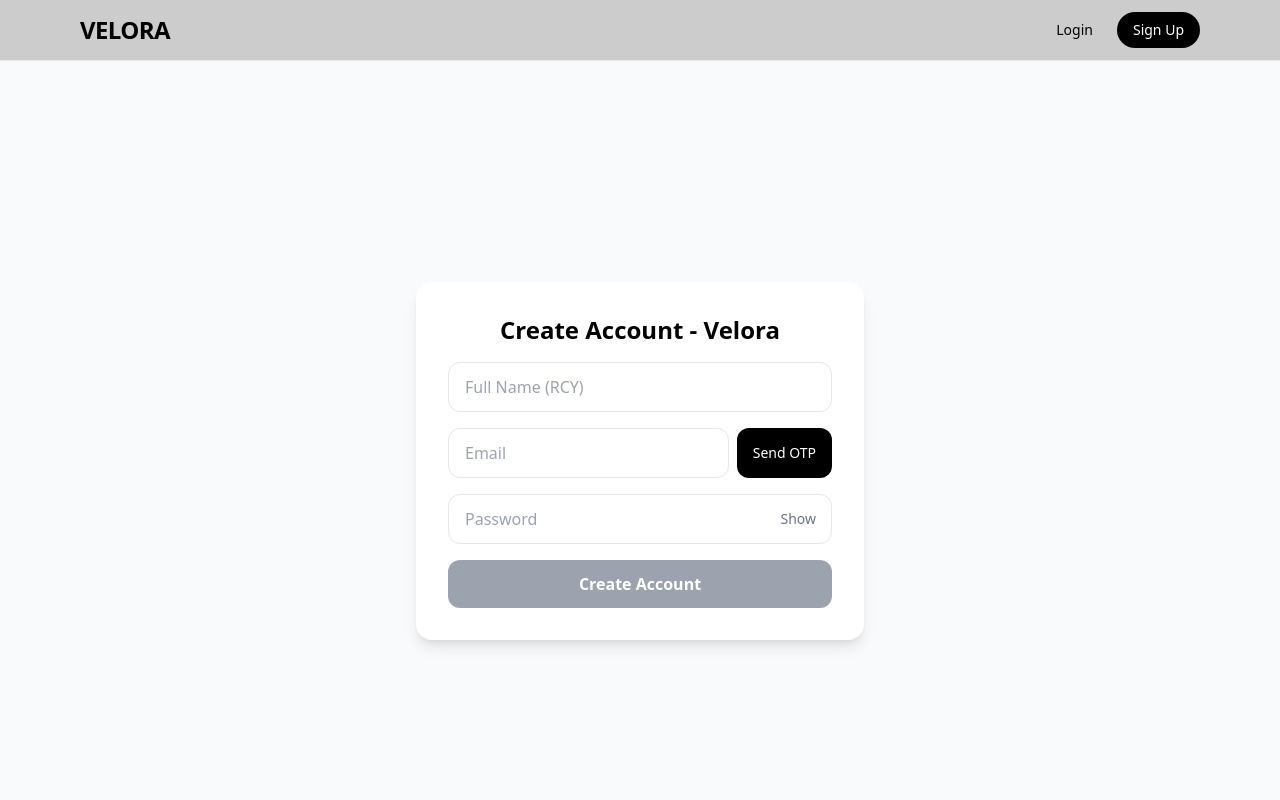
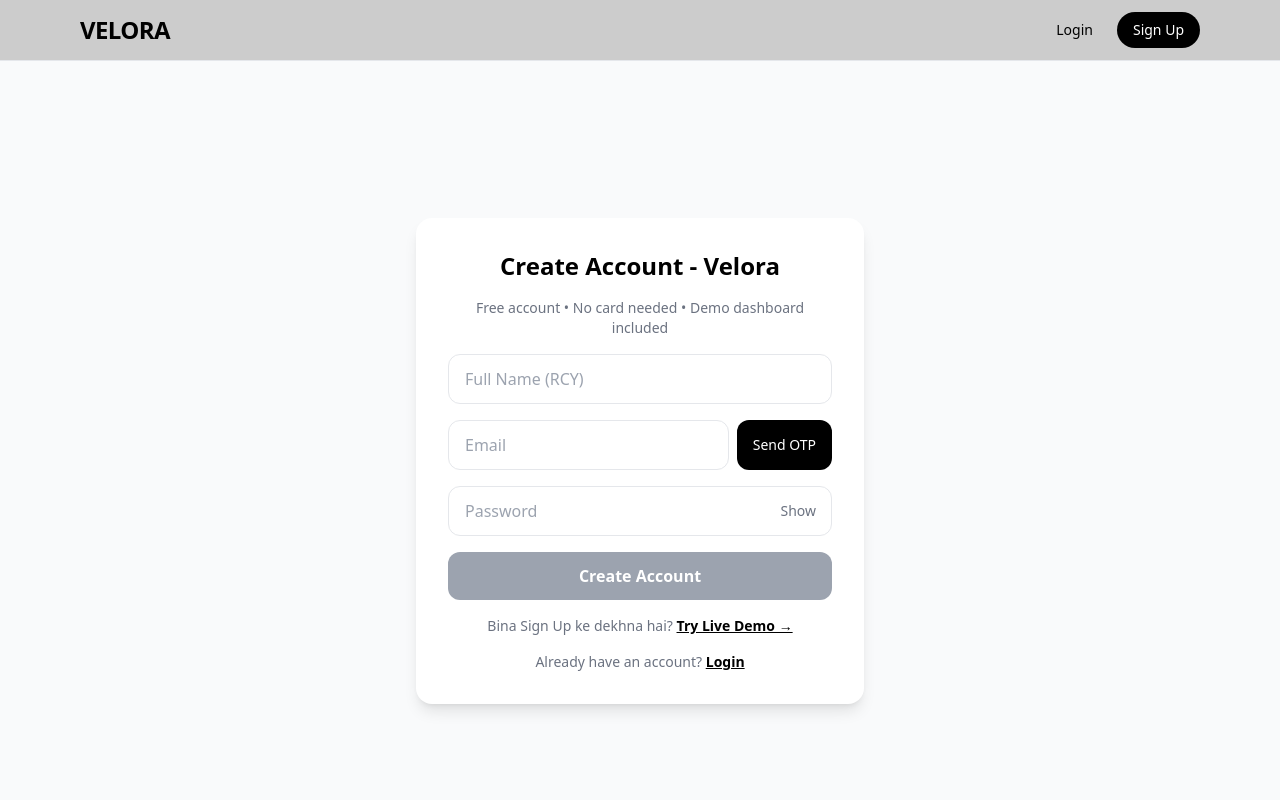
Before and after one commit to Ravs10/saas-starter-kit, a Next.js app: page /signup in a window 1280 px wide. Shown: the top 800 px of the page. Built offline with nearby package versions, Linux system fonts and the light colour scheme.

Commit message:
Enhance signup page with demo and login links
Added additional information and links for demo and login.

```diff
--- a/app/signup/page.tsx
+++ b/app/signup/page.tsx
@@ -60,6 +60,9 @@ export default function SignupPage() {
     <div className="min-h-screen flex items-center justify-center bg-gray-50 p-4">
       <form onSubmit={handleSignup} className="w-full max-w-md bg-white p-8 rounded-2xl shadow-lg space-y-4">
         <h1 className="text-2xl font-bold text-center">Create Account - Velora</h1>
+        <p className="text-center text-sm text-gray-500 -mt-2">
+          Free account • No card needed • Demo dashboard included
+        </p>
         <input value={name} onChange={e => setName(e.target.value)} placeholder="Full Name (RCY)" className="w-full px-4 py-3 border rounded-xl outline-none" required />
         <div className="flex gap-2">
           <input value={email} onChange={e => setEmail(e.target.value)} placeholder="Email" className="flex-1 px-4 py-3 border rounded-xl outline-none" required />
@@ -75,6 +78,14 @@ export default function SignupPage() {
         </div>
         {msg && <p className="text-sm text-center text-red-500 bg-red-50 p-2 rounded-lg">{msg}</p>}
         <button disabled={loading || !strength?.ok} className="w-full py-3 bg-black text-white rounded-xl font-semibold disabled:bg-gray-400">{loading ? "Please wait..." : "Create Account"}</button>
+        <p className="text-center text-sm text-gray-500">
+          Bina Sign Up ke dekhna hai?{" "}
+          <a href="/demo" className="underline font-semibold text-black">Try Live Demo →</a>
+        </p>
+        <p className="text-center text-sm text-gray-500">
+          Already have an account?{" "}
+          <a href="/login" className="underline font-semibold text-black">Login</a>
+        </p>
       </form>
     </div>
   )
```
